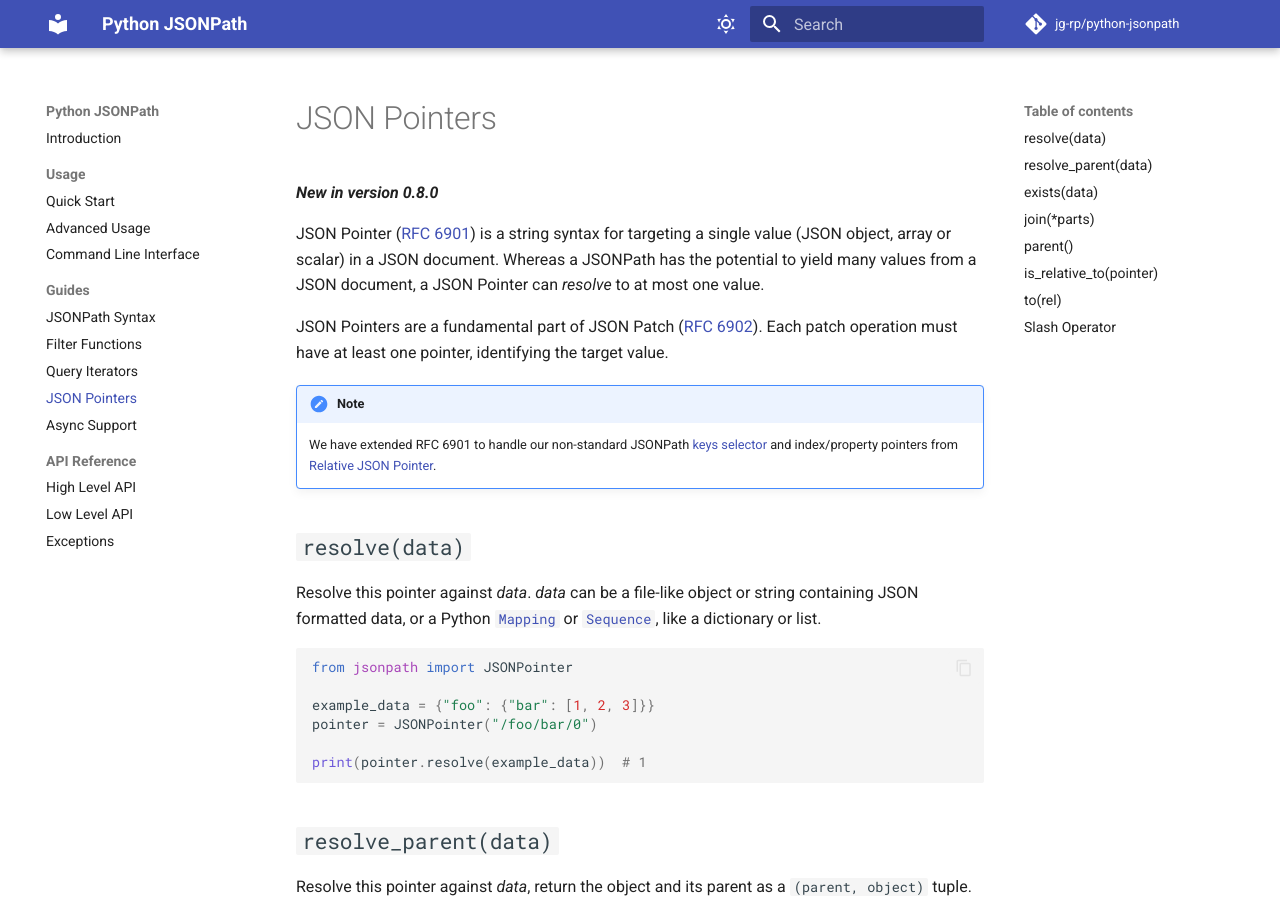
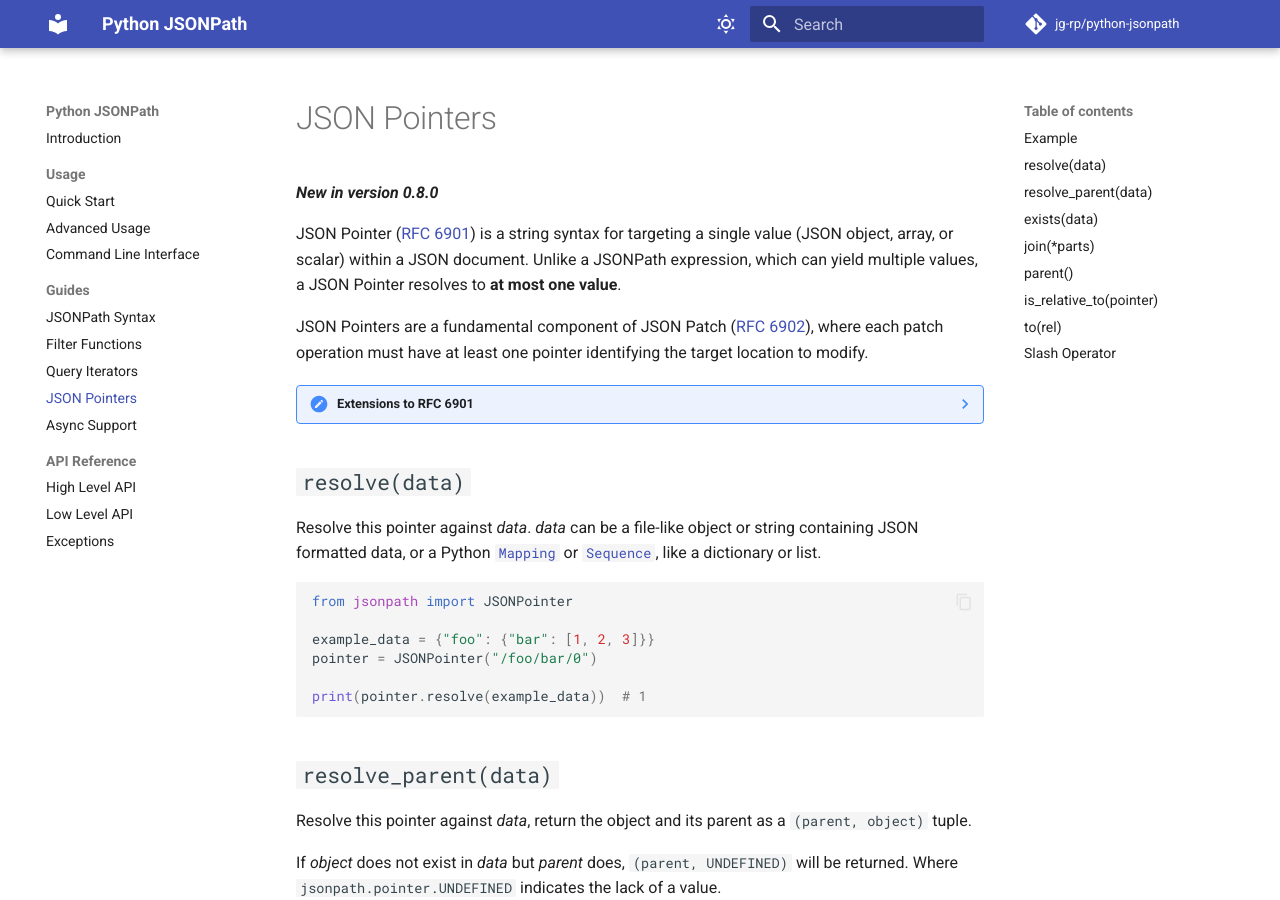
Before and after one commit to jg-rp/python-jsonpath, an MkDocs documentation site: the page built from docs/pointers.md, in a window 1280 px wide and 900 px high. Built offline with MkDocs 1.6.1 and Material for MkDocs 9.7.7, drawn with Linux system fonts in a browser that asks for light colours; comment, search, counter and statistics services are not loaded; some of the changed lines change nothing that is shown.

Commit message:
Improve JSON Pointer docs

````diff
--- a/docs/pointers.md
+++ b/docs/pointers.md
@@ -2,13 +2,40 @@
 
 **_New in version 0.8.0_**
 
-JSON Pointer ([RFC 6901](https://datatracker.ietf.org/doc/html/rfc6901)) is a string syntax for targeting a single value (JSON object, array or scalar) in a JSON document. Whereas a JSONPath has the potential to yield many values from a JSON document, a JSON Pointer can _resolve_ to at most one value.
+JSON Pointer ([RFC 6901](https://datatracker.ietf.org/doc/html/rfc6901)) is a string syntax for targeting a single value (JSON object, array, or scalar) within a JSON document. Unlike a JSONPath expression, which can yield multiple values, a JSON Pointer resolves to **at most one value**.
 
-JSON Pointers are a fundamental part of JSON Patch ([RFC 6902](https://datatracker.ietf.org/doc/html/rfc6902)). Each patch operation must have at least one pointer, identifying the target value.
+JSON Pointers are a fundamental component of JSON Patch ([RFC 6902](https://datatracker.ietf.org/doc/html/rfc6902)), where each patch operation must have at least one pointer identifying the target location to modify.
 
-!!! note
+??? note "Extensions to RFC 6901"
 
-    We have extended RFC 6901 to handle our non-standard JSONPath [keys selector](syntax.md#keys-or) and index/property pointers from [Relative JSON Pointer](#torel).
+    We have extended RFC 6901 to support:
+
+    - Interoperability with the JSONPath [keys selector](syntax.md#keys-or) (`~`)
+    - A special non-standard syntax for targeting **keys or indices themselves**, used in conjunction with [Relative JSON Pointer](#torel)
+
+    **Keys Selector Compatibility**
+
+    The JSONPath **keys selector** (`.~` or `[~]`) allows expressions to target the *keys* of an object, rather than their associated values. To maintain compatibility when translating between JSONPath and JSON Pointer, our implementation includes special handling for this selector.
+
+    While standard JSON Pointers always refer to values, we ensure that paths derived from expressions like `$.categories.~` can be represented in our pointer system. This is especially important when converting from JSONPath to JSON Pointer or when evaluating expressions that mix value and key access.
+
+    **Key/Index Pointers (`#<key or index>`)**
+
+    This non-standard pointer form represents **keys or indices themselves**, not the values they map to. Examples:
+
+    - `#foo` points to the object key `"foo"` (not the value at `"foo"`)
+    - `#0` points to the index `0` of an array (not the value at that index)
+
+    This syntax is introduced to support the full capabilities of [Relative JSON Pointer](#torel), which allows references to both values and the *keys or indices* that identify them. To ensure that any `RelativeJSONPointer` can be losslessly converted into a `JSONPointer`, we use the `#<key or index>` form to represent these special cases.
+
+    #### Example
+
+    ```python
+    from jsonpath import RelativeJSONPointer
+
+    rjp = RelativeJSONPointer("1#")
+    print(repr(rjp.to("/items/0/name")))  # JSONPointer('/items/#0')
+    ```
 
 ## `resolve(data)`
 
--- a/mkdocs.yml
+++ b/mkdocs.yml
@@ -64,6 +64,7 @@
   - pymdownx.inlinehilite
   - pymdownx.snippets
   - pymdownx.superfences
+  - pymdownx.details
 
 extra_css:
   - css/style.css
````
